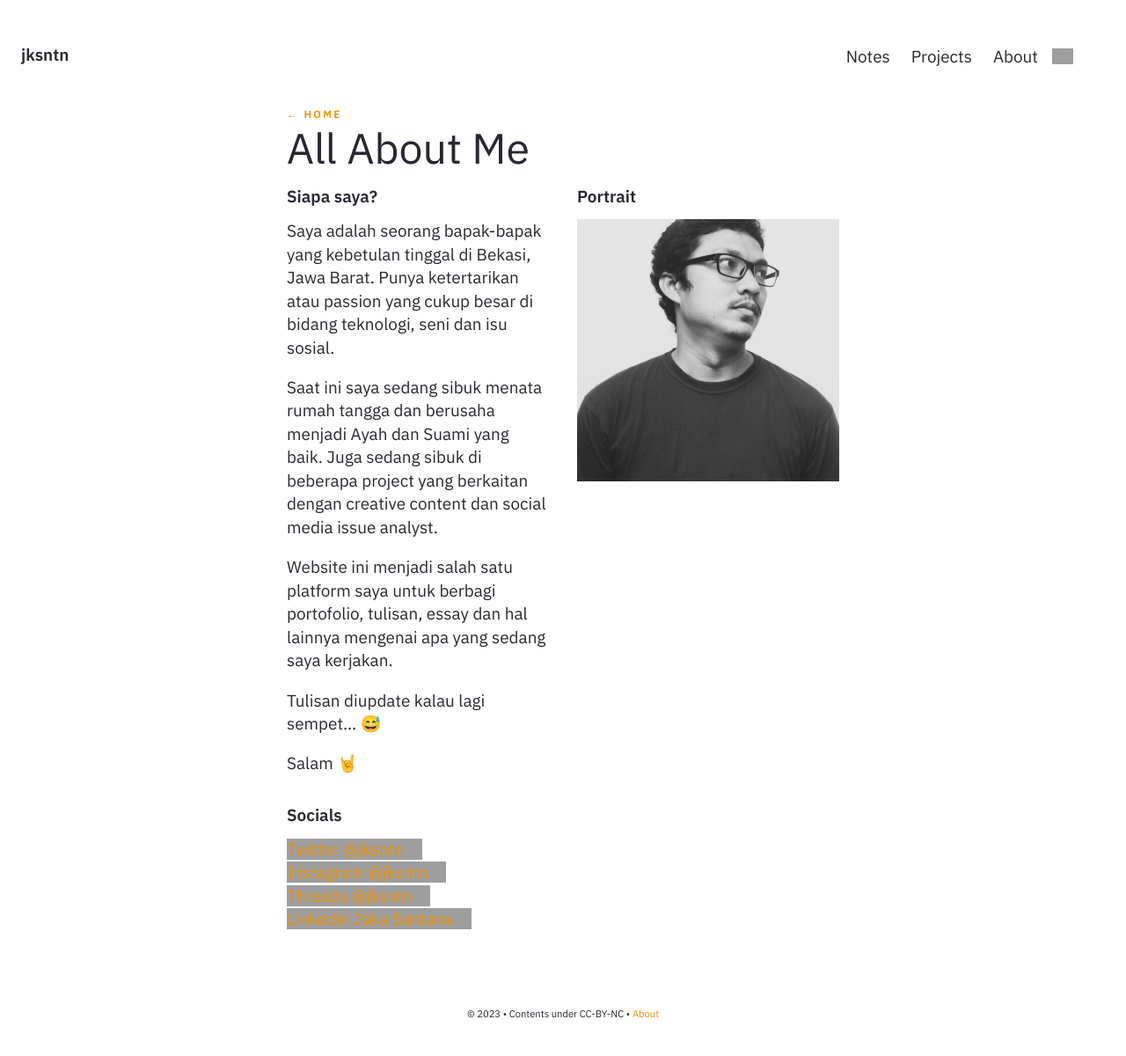
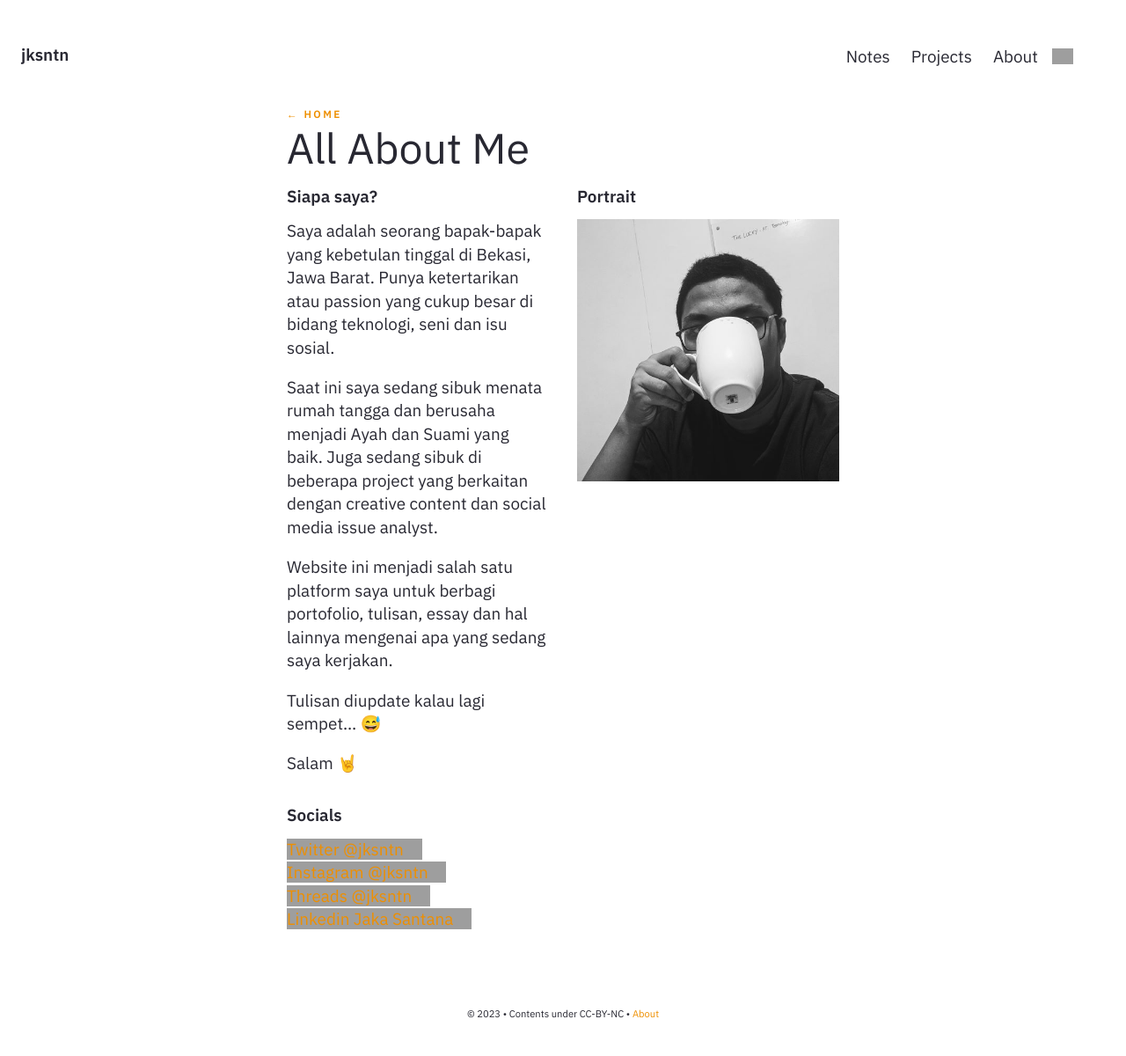
Before and after one commit to jksntn/little-garden, a Jekyll site: the page built from pages/about.md, in a window 1280 px wide. Shown: the whole page at 88% size. Built offline with Jekyll 4.4.1, drawn with Linux system fonts in a browser that asks for light colours; grey boxes are pictures that could not be loaded.

Commit message:
update about

```diff
--- a/pages/about.md
+++ b/pages/about.md
@@ -23,6 +23,6 @@
     </div>
     <div class=".grid-2">
         <h6>Portrait</h6>
-        <img src="/assets/img/Personal.jpg" />
+        <img src="/assets/img/avatar2001.jpg" />
     </div>
 </div>
```
Also changed, not shown: assets/img/avatar2001.jpg (added), 1 other file.
